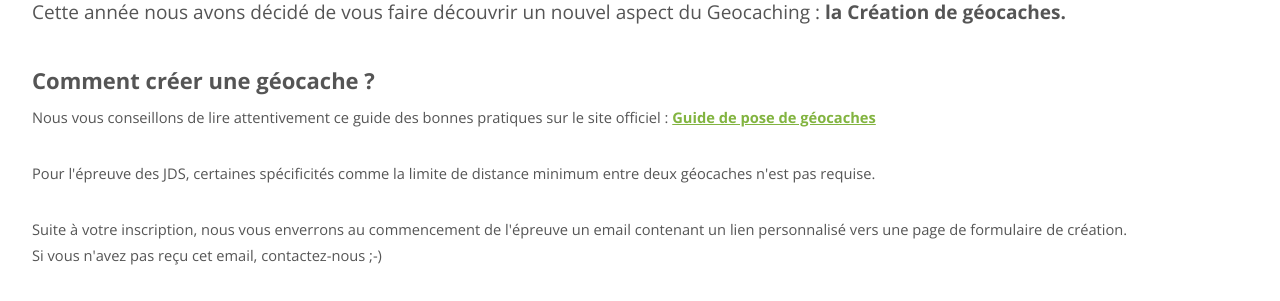
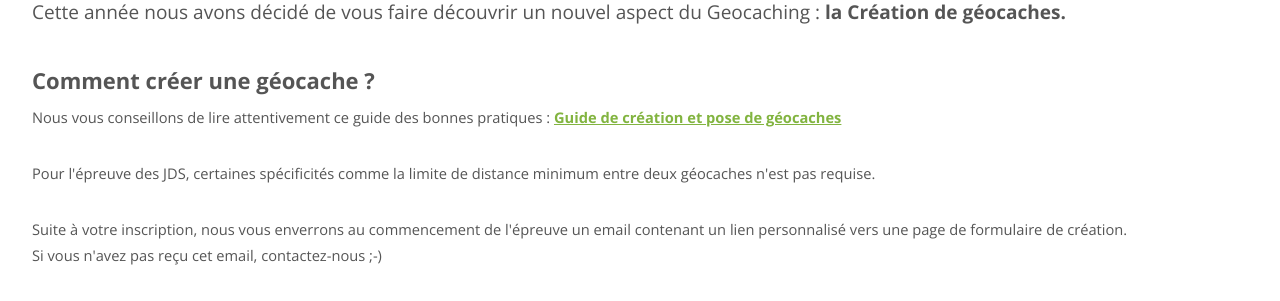
Before and after one commit to MariusMez/GeocachingJDS, a Node server app: page /geocaching in a window 1280 px wide. Shown: the part 221-522 px from the top of the page. Run offline with Node 20, Linux system fonts and the light colour scheme.

Commit message:
AJout du guide PDF, et remplacement des URLs

```diff
--- a/cloud/views/geocaches.ejs
+++ b/cloud/views/geocaches.ejs
@@ -66,7 +66,7 @@
 		-->
 		<br>
 		<div>
-			Pour découvrir les bonnes pratiques pour créer une géocache : <a href="https://www.geocaching.com/play/guidelines">Le Guide Officiel</a></p>
+			Pour découvrir les bonnes pratiques pour créer une géocache : <a href="/public/Guide-Geocaching-JDS2019.pdf">Le Guide géocaching JDS 2019</a></p>
 		</div>
 	</section>
 
--- a/cloud/views/geocaching.ejs
+++ b/cloud/views/geocaching.ejs
@@ -17,7 +17,7 @@
 				<p class="medium">Cette année nous avons décidé de vous faire découvrir un nouvel aspect du Geocaching : <b>la Création de géocaches.</b></p>
 
 				<h2>Comment créer une géocache ?</h2>
-				<p>Nous vous conseillons de lire attentivement ce guide des bonnes pratiques sur le site officiel : <a href="https://www.geocaching.com/play/guidelines"><b>Guide de pose de géocaches</b></a> </p>
+				<p>Nous vous conseillons de lire attentivement ce guide des bonnes pratiques : <a href="/public/Guide-Geocaching-JDS2019.pdf"><b>Guide de création et pose de géocaches</b></a> </p>
 				<p>Pour l'épreuve des JDS, certaines spécificités comme la limite de distance minimum entre deux géocaches n'est pas requise.</p>
 				<p>Suite à votre inscription, nous vous enverrons au commencement de l'épreuve un email contenant un lien personnalisé vers une page de formulaire de création.<br>
 				Si vous n'avez pas reçu cet email, contactez-nous ;-)</p>
```
Also changed, not shown: 2 other files.
